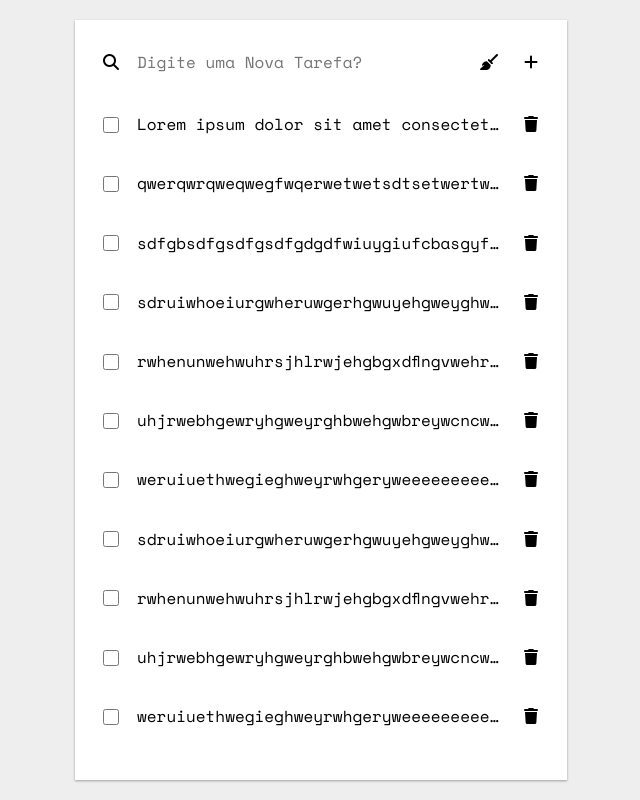
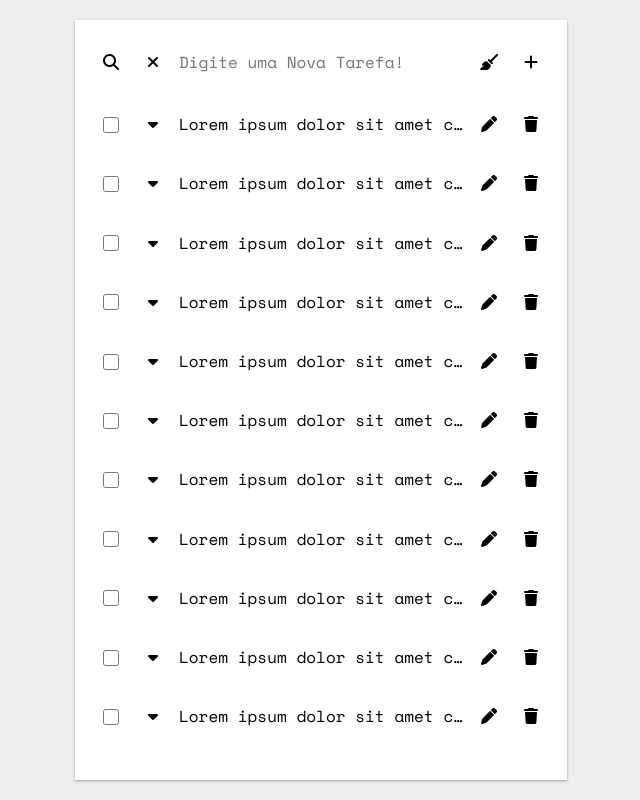
Before and after one commit to SamarionJunior/Projetos, a React (Create React App) app: page / in a window 1280 px wide. Shown: the whole page, without its empty margins (319-959 px from the left). Built offline with nearby package versions, Linux system fonts and the light colour scheme.

Commit message:
todo finalizao

```diff
--- a/src/pages/ToDo/index.jsx
+++ b/src/pages/ToDo/index.jsx
@@ -12,44 +12,33 @@ const ToDo = _ => {
     const [editedText, setEditedText] = useState("")
     const [tasks, setTasks] = useState([
         {isChecked: false, name: "Lorem ipsum dolor sit amet consectetur adipisicing elit. Natus cupiditate accusantium vero, odio fugit nemo. Commodi hic rem architecto quae, sapiente perspiciatis iure quas inventore neque, tempora beatae amet aliquid.", id: Math.random()},
-        {isChecked: false, name: "qwerqwrqweqwegfwqerwetwetsdtsetwertwertwertwertertwertfwertwertre", id: Math.random()},
-        {isChecked: false, name: "sdfgbsdfgsdfgsdfgdgdfwiuygiufcbasgyfgwrefbgrfyhsigfysrgvfbsuifdgvysd", id: Math.random()},
-        {isChecked: false, name: "sdruiwhoeiurgwheruwgerhgwuyehgweyghweoiugeghweuighwoegweugowehgu", id: Math.random()},
-        {isChecked: false, name: "rwhenunwehwuhrsjhlrwjehgbgxdflngvwehrugwhergvnwergmwejghwerjgwergwergwe", id: Math.random()},
-        {isChecked: false, name: "uhjrwebhgewryhgweyrghbwehgwbreywcncwyhrvnhevuerwervbkhwejrvnwekvhervjhwe", id: Math.random()},
-        {isChecked: false, name: "weruiuethwegieghweyrwhgeryweeeeeeeeeehrwfgbrnhwfergrywiugryqwguehuqie", id: Math.random()},
-        {isChecked: false, name: "sdruiwhoeiurgwheruwgerhgwuyehgweyghweoiugeghweuighwoegweugowehgu", id: Math.random()},
-        {isChecked: false, name: "rwhenunwehwuhrsjhlrwjehgbgxdflngvwehrugwhergvnwergmwejghwerjgwergwergwe", id: Math.random()},
-        {isChecked: false, name: "uhjrwebhgewryhgweyrghbwehgwbreywcncwyhrvnhevuerwervbkhwejrvnwekvhervjhwe", id: Math.random()},
-        {isChecked: false, name: "weruiuethwegieghweyrwhgeryweeeeeeeeeehrwfgbrnhwfergrywiugryqwguehuqie", id: Math.random()},
-        {isChecked: false, name: "sdruiwhoeiurgwheruwgerhgwuyehgweyghweoiugeghweuighwoegweugowehgu", id: Math.random()},
-        {isChecked: false, name: "rwhenunwehwuhrsjhlrwjehgbgxdflngvwehrugwhergvnwergmwejghwerjgwergwergwe", id: Math.random()},
-        {isChecked: false, name: "uhjrwebhgewryhgweyrghbwehgwbreywcncwyhrvnhevuerwervbkhwejrvnwekvhervjhwe", id: Math.random()},
-        {isChecked: false, name: "weruiuethwegieghweyrwhgeryweeeeeeeeeehrwfgbrnhwfergrywiugryqwguehuqie", id: Math.random()},
-        {isChecked: false, name: "sdruiwhoeiurgwheruwgerhgwuyehgweyghweoiugeghweuighwoegweugowehgu", id: Math.random()},
-        {isChecked: false, name: "rwhenunwehwuhrsjhlrwjehgbgxdflngvwehrugwhergvnwergmwejghwerjgwergwergwe", id: Math.random()},
-        {isChecked: false, name: "uhjrwebhgewryhgweyrghbwehgwbreywcncwyhrvnhevuerwervbkhwejrvnwekvhervjhwe", id: Math.random()},
-        {isChecked: false, name: "weruiuethwegieghweyrwhgeryweeeeeeeeeehrwfgbrnhwfergrywiugryqwguehuqie", id: Math.random()},
-        {isChecked: false, name: "sdruiwhoeiurgwheruwgerhgwuyehgweyghweoiugeghweuighwoegweugowehgu", id: Math.random()},
-        {isChecked: false, name: "rwhenunwehwuhrsjhlrwjehgbgxdflngvwehrugwhergvnwergmwejghwerjgwergwergwe", id: Math.random()},
-        {isChecked: false, name: "uhjrwebhgewryhgweyrghbwehgwbreywcncwyhrvnhevuerwervbkhwejrvnwekvhervjhwe", id: Math.random()},
-        {isChecked: false, name: "weruiuethwegieghweyrwhgeryweeeeeeeeeehrwfgbrnhwfergrywiugryqwguehuqie", id: Math.random()},
-        {isChecked: false, name: "sdruiwhoeiurgwheruwgerhgwuyehgweyghweoiugeghweuighwoegweugowehgu", id: Math.random()},
-        {isChecked: false, name: "rwhenunwehwuhrsjhlrwjehgbgxdflngvwehrugwhergvnwergmwejghwerjgwergwergwe", id: Math.random()},
-        {isChecked: false, name: "uhjrwebhgewryhgweyrghbwehgwbreywcncwyhrvnhevuerwervbkhwejrvnwekvhervjhwe", id: Math.random()},
-        {isChecked: false, name: "weruiuethwegieghweyrwhgeryweeeeeeeeeehrwfgbrnhwfergrywiugryqwguehuqie", id: Math.random()},
-        {isChecked: false, name: "sdruiwhoeiurgwheruwgerhgwuyehgweyghweoiugeghweuighwoegweugowehgu", id: Math.random()},
-        {isChecked: false, name: "rwhenunwehwuhrsjhlrwjehgbgxdflngvwehrugwhergvnwergmwejghwerjgwergwergwe", id: Math.random()},
-        {isChecked: false, name: "uhjrwebhgewryhgweyrghbwehgwbreywcncwyhrvnhevuerwervbkhwejrvnwekvhervjhwe", id: Math.random()},
-        {isChecked: false, name: "weruiuethwegieghweyrwhgeryweeeeeeeeeehrwfgbrnhwfergrywiugryqwguehuqie", id: Math.random()},
-        {isChecked: false, name: "sdruiwhoeiurgwheruwgerhgwuyehgweyghweoiugeghweuighwoegweugowehgu", id: Math.random()},
-        {isChecked: false, name: "rwhenunwehwuhrsjhlrwjehgbgxdflngvwehrugwhergvnwergmwejghwerjgwergwergwe", id: Math.random()},
-        {isChecked: false, name: "uhjrwebhgewryhgweyrghbwehgwbreywcncwyhrvnhevuerwervbkhwejrvnwekvhervjhwe", id: Math.random()},
-        {isChecked: false, name: "weruiuethwegieghweyrwhgeryweeeeeeeeeehrwfgbrnhwfergrywiugryqwguehuqie", id: Math.random()},
-        {isChecked: false, name: "sdruiwhoeiurgwheruwgerhgwuyehgweyghweoiugeghweuighwoegweugowehgu", id: Math.random()},
-        {isChecked: false, name: "rwhenunwehwuhrsjhlrwjehgbgxdflngvwehrugwhergvnwergmwejghwerjgwergwergwe", id: Math.random()},
-        {isChecked: false, name: "uhjrwebhgewryhgweyrghbwehgwbreywcncwyhrvnhevuerwervbkhwejrvnwekvhervjhwe", id: Math.random()},
-        {isChecked: false, name: "weruiuethwegieghweyrwhgeryweeeeeeeeeehrwfgbrnhwfergrywiugryqwguehuqie", id: Math.random()},
+        {isChecked: false, name: "Lorem ipsum dolor sit amet consectetur adipisicing elit. Natus cupiditate accusantium vero, odio fugit nemo. Commodi hic rem architecto quae, sapiente perspiciatis iure quas inventore neque, tempora beatae amet aliquid.", id: Math.random()},
+        {isChecked: false, name: "Lorem ipsum dolor sit amet consectetur adipisicing elit. Natus cupiditate accusantium vero, odio fugit nemo. Commodi hic rem architecto quae, sapiente perspiciatis iure quas inventore neque, tempora beatae amet aliquid.", id: Math.random()},
+        {isChecked: false, name: "Lorem ipsum dolor sit amet consectetur adipisicing elit. Natus cupiditate accusantium vero, odio fugit nemo. Commodi hic rem architecto quae, sapiente perspiciatis iure quas inventore neque, tempora beatae amet aliquid.", id: Math.random()},
+        {isChecked: false, name: "Lorem ipsum dolor sit amet consectetur adipisicing elit. Natus cupiditate accusantium vero, odio fugit nemo. Commodi hic rem architecto quae, sapiente perspiciatis iure quas inventore neque, tempora beatae amet aliquid.", id: Math.random()},
+        {isChecked: false, name: "Lorem ipsum dolor sit amet consectetur adipisicing elit. Natus cupiditate accusantium vero, odio fugit nemo. Commodi hic rem architecto quae, sapiente perspiciatis iure quas inventore neque, tempora beatae amet aliquid.", id: Math.random()},
+        {isChecked: false, name: "Lorem ipsum dolor sit amet consectetur adipisicing elit. Natus cupiditate accusantium vero, odio fugit nemo. Commodi hic rem architecto quae, sapiente perspiciatis iure quas inventore neque, tempora beatae amet aliquid.", id: Math.random()},
+        {isChecked: false, name: "Lorem ipsum dolor sit amet consectetur adipisicing elit. Natus cupiditate accusantium vero, odio fugit nemo. Commodi hic rem architecto quae, sapiente perspiciatis iure quas inventore neque, tempora beatae amet aliquid.", id: Math.random()},
+        {isChecked: false, name: "Lorem ipsum dolor sit amet consectetur adipisicing elit. Natus cupiditate accusantium vero, odio fugit nemo. Commodi hic rem architecto quae, sapiente perspiciatis iure quas inventore neque, tempora beatae amet aliquid.", id: Math.random()},
+        {isChecked: false, name: "Lorem ipsum dolor sit amet consectetur adipisicing elit. Natus cupiditate accusantium vero, odio fugit nemo. Commodi hic rem architecto quae, sapiente perspiciatis iure quas inventore neque, tempora beatae amet aliquid.", id: Math.random()},
+        {isChecked: false, name: "Lorem ipsum dolor sit amet consectetur adipisicing elit. Natus cupiditate accusantium vero, odio fugit nemo. Commodi hic rem architecto quae, sapiente perspiciatis iure quas inventore neque, tempora beatae amet aliquid.", id: Math.random()},
+        {isChecked: false, name: "Lorem ipsum dolor sit amet consectetur adipisicing elit. Natus cupiditate accusantium vero, odio fugit nemo. Commodi hic rem architecto quae, sapiente perspiciatis iure quas inventore neque, tempora beatae amet aliquid.", id: Math.random()},
+        {isChecked: false, name: "Lorem ipsum dolor sit amet consectetur adipisicing elit. Natus cupiditate accusantium vero, odio fugit nemo. Commodi hic rem architecto quae, sapiente perspiciatis iure quas inventore neque, tempora beatae amet aliquid.", id: Math.random()},
+        {isChecked: false, name: "Lorem ipsum dolor sit amet consectetur adipisicing elit. Natus cupiditate accusantium vero, odio fugit nemo. Commodi hic rem architecto quae, sapiente perspiciatis iure quas inventore neque, tempora beatae amet aliquid.", id: Math.random()},
+        {isChecked: false, name: "Lorem ipsum dolor sit amet consectetur adipisicing elit. Natus cupiditate accusantium vero, odio fugit nemo. Commodi hic rem architecto quae, sapiente perspiciatis iure quas inventore neque, tempora beatae amet aliquid.", id: Math.random()},
+        {isChecked: false, name: "Lorem ipsum dolor sit amet consectetur adipisicing elit. Natus cupiditate accusantium vero, odio fugit nemo. Commodi hic rem architecto quae, sapiente perspiciatis iure quas inventore neque, tempora beatae amet aliquid.", id: Math.random()},
+        {isChecked: false, name: "Lorem ipsum dolor sit amet consectetur adipisicing elit. Natus cupiditate accusantium vero, odio fugit nemo. Commodi hic rem architecto quae, sapiente perspiciatis iure quas inventore neque, tempora beatae amet aliquid.", id: Math.random()},
+        {isChecked: false, name: "Lorem ipsum dolor sit amet consectetur adipisicing elit. Natus cupiditate accusantium vero, odio fugit nemo. Commodi hic rem architecto quae, sapiente perspiciatis iure quas inventore neque, tempora beatae amet aliquid.", id: Math.random()},
+        {isChecked: false, name: "Lorem ipsum dolor sit amet consectetur adipisicing elit. Natus cupiditate accusantium vero, odio fugit nemo. Commodi hic rem architecto quae, sapiente perspiciatis iure quas inventore neque, tempora beatae amet aliquid.", id: Math.random()},
+        {isChecked: false, name: "Lorem ipsum dolor sit amet consectetur adipisicing elit. Natus cupiditate accusantium vero, odio fugit nemo. Commodi hic rem architecto quae, sapiente perspiciatis iure quas inventore neque, tempora beatae amet aliquid.", id: Math.random()},
+        {isChecked: false, name: "Lorem ipsum dolor sit amet consectetur adipisicing elit. Natus cupiditate accusantium vero, odio fugit nemo. Commodi hic rem architecto quae, sapiente perspiciatis iure quas inventore neque, tempora beatae amet aliquid.", id: Math.random()},
+        {isChecked: false, name: "Lorem ipsum dolor sit amet consectetur adipisicing elit. Natus cupiditate accusantium vero, odio fugit nemo. Commodi hic rem architecto quae, sapiente perspiciatis iure quas inventore neque, tempora beatae amet aliquid.", id: Math.random()},
+        {isChecked: false, name: "Lorem ipsum dolor sit amet consectetur adipisicing elit. Natus cupiditate accusantium vero, odio fugit nemo. Commodi hic rem architecto quae, sapiente perspiciatis iure quas inventore neque, tempora beatae amet aliquid.", id: Math.random()},
+        {isChecked: false, name: "Lorem ipsum dolor sit amet consectetur adipisicing elit. Natus cupiditate accusantium vero, odio fugit nemo. Commodi hic rem architecto quae, sapiente perspiciatis iure quas inventore neque, tempora beatae amet aliquid.", id: Math.random()},
+        {isChecked: false, name: "Lorem ipsum dolor sit amet consectetur adipisicing elit. Natus cupiditate accusantium vero, odio fugit nemo. Commodi hic rem architecto quae, sapiente perspiciatis iure quas inventore neque, tempora beatae amet aliquid.", id: Math.random()},
+        {isChecked: false, name: "Lorem ipsum dolor sit amet consectetur adipisicing elit. Natus cupiditate accusantium vero, odio fugit nemo. Commodi hic rem architecto quae, sapiente perspiciatis iure quas inventore neque, tempora beatae amet aliquid.", id: Math.random()},
+        {isChecked: false, name: "Lorem ipsum dolor sit amet consectetur adipisicing elit. Natus cupiditate accusantium vero, odio fugit nemo. Commodi hic rem architecto quae, sapiente perspiciatis iure quas inventore neque, tempora beatae amet aliquid.", id: Math.random()},
+        {isChecked: false, name: "Lorem ipsum dolor sit amet consectetur adipisicing elit. Natus cupiditate accusantium vero, odio fugit nemo. Commodi hic rem architecto quae, sapiente perspiciatis iure quas inventore neque, tempora beatae amet aliquid.", id: Math.random()},
     ])
     const setNewTask = task => {
         setTasks(oldTasks =>
@@ -165,11 +154,11 @@ const ToDo = _ => {
                             <i className="fa-solid fa-magnifying-glass" />
                         </button>
 
-                        {/* <button className="ButtonTextInput" onClick={() => searchList !== false ? setSearchList(false) : undefined}>
+                        <button className="ButtonTextInput" onClick={() => searchList !== false ? setSearchList(false) : undefined}>
                             <i className="fa-solid fa-xmark" />
-                        </button> */}
+                        </button>
 
-                        <input id="NewTaskInput" name="NewTaskInput" type="text" className="TextInput" placeholder="Digite uma Nova Tarefa?" value={newTaskInput} onChange={(e) => setNewTaskInput(String(e.target.value))}/>
+                        <input id="NewTaskInput" name="NewTaskInput" type="text" className="TextInput" placeholder="Digite uma Nova Tarefa!" value={newTaskInput} onChange={(e) => setNewTaskInput(String(e.target.value))}/>
 
                         <button className="ButtonTextInput" onClick={() => newTaskInput !== "" ? setNewTaskInput("") : console.log("Vazio!!!")}>
                             <i className="fa-solid fa-broom"></i>
@@ -182,31 +171,32 @@ const ToDo = _ => {
                     <div className="Tasks">
                         <div className="Scroll">
                             {dataList.length !== 0 ? dataList.map(task =>
-                                task !== undefined ? <div key={String(task.id)} className="Items" id={`Items${task.id}`} >
+                                task !== undefined ?
+                                <div /* draggable="true" */ key={String(task.id)} className="Items" id={`Items${task.id}`} >
                                     <input id={`check${task.id}`} name={`check${task.id}`} type="checkbox" className="CheckInput"  check={String(task.isChecked)} onChange={(e) => Check(Number(task.id))}/>
 
-                                    <p htmlFor={`check${task.id}`} id={`LabelLock${task.id}`} className={task.isChecked ? "Label cortado" : "Label"}>{task.name}</p>
-                                    <input htmlFor={`check${task.id}`} id={`LabelUnlock${task.id}`} className="Label" style={{display: "none"}} onChange={(e) => setEditedText(String(e.target.value))} value={editedText}/>
-
-                                    {/* <button className="ButtonCheckInput" id={`FullTextButtonOpen${task.id}`} onClick={(e => FullText(true, Number(task.id)))}>
+                                    <button className="ButtonCheckInput" id={`FullTextButtonOpen${task.id}`} onClick={(e => FullText(true, Number(task.id)))}>
                                         <i className="fa-solid fa-caret-down" />
                                     </button>
                                     <button className="ButtonCheckInput" id={`FullTextButtonClose${task.id}`} style={{display: "none"}} onClick={(e => FullText(false, Number(task.id)))}>
                                         <i className="fa-solid fa-caret-up" />
                                     </button>
 
+                                    <p htmlFor={`check${task.id}`} id={`LabelLock${task.id}`} className={task.isChecked ? "Label cortado" : "Label"}>{task.name}</p>
+                                    <input htmlFor={`check${task.id}`} id={`LabelUnlock${task.id}`} className="Label" style={{display: "none"}} onChange={(e) => {setEditedText(String(e.target.value))}} value={editedText}/>
+
                                     <button className="ButtonCheckInput" id={`UpdateTextButtonOpen${task.id}`}  onClick={(e => UpdateText(true, Number(task.id)))}>
                                         <i className="fa-solid fa-pen" />
                                     </button>
                                     <button className="ButtonCheckInput" id={`UpdateTextButtonClose${task.id}`}  style={{display: "none"}} onClick={(e => UpdateText(false, Number(task.id)))}>
                                         <i class="fa-solid fa-floppy-disk"></i>
-                                    </button> */}
+                                    </button>
 
                                     <button className="ButtonCheckInput" onClick={(e => RemoveTask(Number(task.id)))}>
                                         <i className="fa-solid fa-trash" />
                                     </button>
                                 </div> : undefined
-                            ) : <h1>Vazio!!!</h1>}
+                            ) : <h1 className="Warning">Vazio!!!</h1>}
                         </div>
                     </div>
                 </section>
@@ -215,6 +205,43 @@ const ToDo = _ => {
     )
 }
 
+// const columns = document.querySelectorAll(".column");
+
+// document.addEventListener("dragstart", (e) => {
+//   e.target.classList.add("dragging");
+// });
+
+// document.addEventListener("dragend", (e) => {
+//   e.target.classList.remove("dragging");
+// });
+
+// columns.forEach((item) => {
+//   item.addEventListener("dragover", (e) => {
+//     const dragging = document.querySelector(".dragging");
+//     const applyAfter = getNewPosition(item, e.clientY);
+
+//     if (applyAfter) {
+//       applyAfter.insertAdjacentElement("afterend", dragging);
+//     } else {
+//       item.prepend(dragging);
+//     }
+//   });
+// });
+
+// function getNewPosition(column, posY) {
+//   const cards = column.querySelectorAll(".item:not(.dragging)");
+//   let result;
+
+//   for (let refer_card of cards) {
+//     const box = refer_card.getBoundingClientRect();
+//     const boxCenterY = box.y + box.height / 2;
+
+//     if (posY >= boxCenterY) result = refer_card;
+//   }
+
+//   return result;
+// }
+
 export default ToDo
 
 {/* <button className="ButtonCheckInput" onClick={(e => RemoveTask(Number(task.id)))}>
--- a/src/pages/ToDo/style.css
+++ b/src/pages/ToDo/style.css
@@ -8,6 +8,12 @@
     /* border-radius: 4px; */
 
     transition: all ease 0.1s;
+}
+
+@media (max-width: 480px){
+    :root{
+        font-size: 50%;
+    }
 }
 
 .ToDo{
@@ -64,7 +70,7 @@
                 width: 100%;
                 height: auto;
                 display: grid;
-                grid-template-columns: auto 1fr auto auto;
+                grid-template-columns: auto auto 1fr auto auto;
                 gap: 1rem;
                 justify-items: center;
                 align-items: center;
@@ -88,8 +94,19 @@
                     border-bottom: 3px solid transparent;
                     border-top: 3px solid transparent;
                 }
+
                 .TextInput:hover, .TextInput:focus{
                     border-bottom: 3px solid black;
+                }
+
+                .TextInput:active{
+                    border-bottom: 3px solid transparent;
+                }
+
+                @media (max-width: 768px){
+                    .TextInput:active{
+                        border-bottom: 3px solid black;
+                    }
                 }
 
                 .ButtonTextInput{
@@ -104,6 +121,24 @@
                 .ButtonTextInput:hover{
                     background-color: black;
                     color: #fff;
+                }
+
+                .ButtonTextInput:active{
+                    background-color: #fff;
+                    color: black;
+                }
+
+                @media (max-width: 768px){
+
+                    .ButtonTextInput:hover{
+                        background-color: #fff;
+                        color: black;
+                    }
+
+                    .ButtonTextInput:active{
+                        background-color: black;
+                        color: #fff;
+                    }
                 }
 
             .Tasks{
@@ -122,7 +157,7 @@
                     .Items{
                         width: 100%;
                         display: grid;
-                        grid-template-columns: 3.2rem auto 1fr;
+                        grid-template-columns: 3.2rem auto 1fr auto auto;
                         gap: 1rem;
                         justify-items: center;
                         align-items: center;
@@ -137,8 +172,17 @@
                         }
                     }
 
-                    .Items:hover, .Items:focus{
+                    /* .Items:hover, .Items:focus{
                         border-bottom: 3px solid black;
+                    } */
+
+                    .Warning{
+                        width: 100%;
+                        padding: 1rem;
+                        text-align: center;
+                        display: flex;
+                        justify-content: center;
+                        align-items: center;
                     }
 
                         .CheckInput{
@@ -175,9 +219,28 @@
                         /* .ButtonCheckInput>*{
                             font-size: 3rem;
                         } */
+
                         .ButtonCheckInput:hover{
                             background-color: black;
-                            color: #fff;
+                            color: white;
+                        }
+
+                        .ButtonCheckInput:active{
+                            background-color: white;
+                            color: black;
+                        }
+
+                        @media (max-width: 768px){
+
+                            .ButtonCheckInput:hover{
+                                background-color: #fff;
+                                color: black;
+                            }
+
+                            .ButtonCheckInput:active{
+                                background-color: black;
+                                color: #fff;
+                            }
                         }
 
 
```
